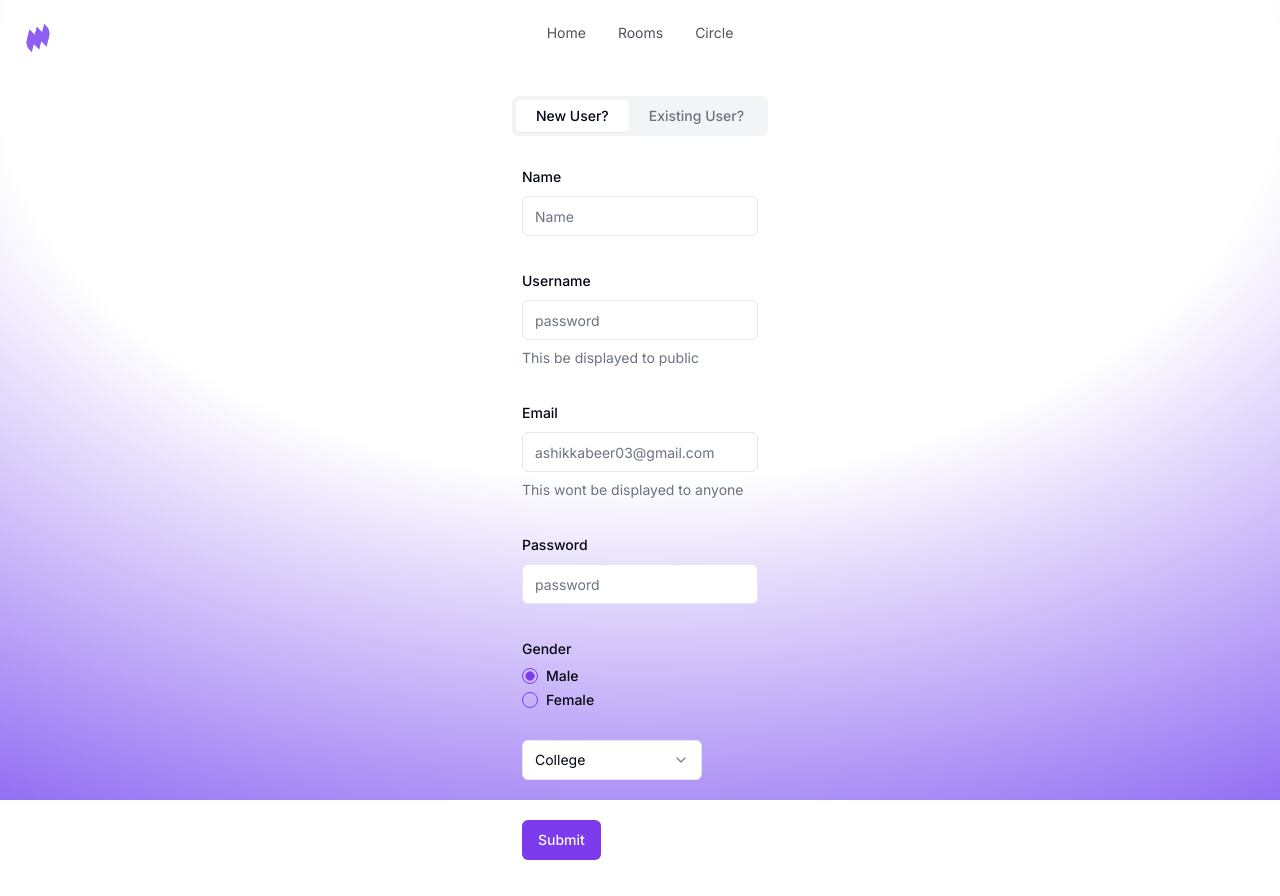
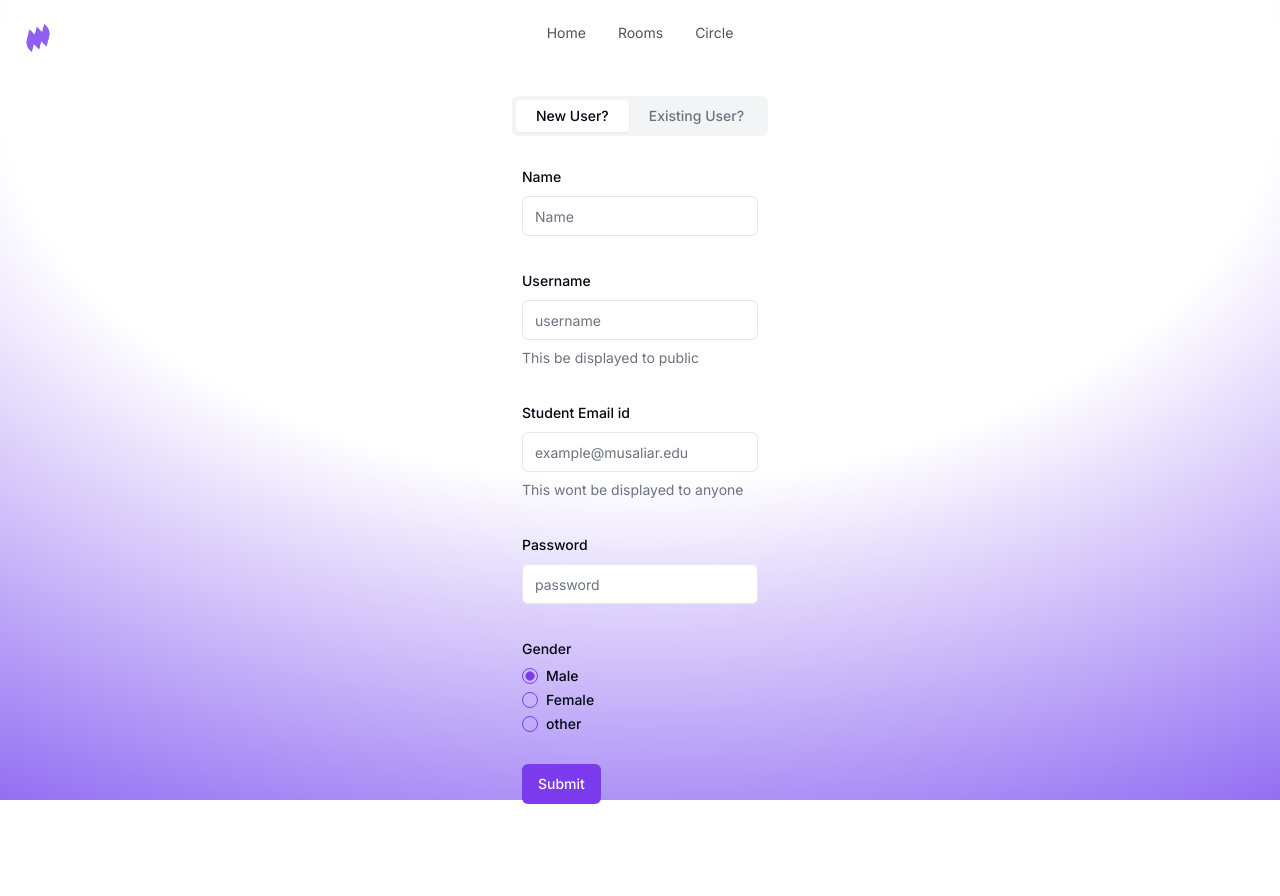
Before and after one commit to ashikkabeer/wave-frontend, a Next.js app: page /auth in a window 1280 px wide. Built offline with nearby package versions, Linux system fonts and the light colour scheme.

Commit message:
form fix

```diff
--- a/src/app/auth/signup.tsx
+++ b/src/app/auth/signup.tsx
@@ -1,9 +1,9 @@
-'use client';
-import formSchema from './schema/signup.schema';
-import { z } from 'zod';
-import { zodResolver } from '@hookform/resolvers/zod';
-import { useForm } from 'react-hook-form';
-import { Button } from '@/components/ui/button';
+"use client";
+import formSchema from "./schema/signup.schema";
+import { z } from "zod";
+import { zodResolver } from "@hookform/resolvers/zod";
+import { useForm } from "react-hook-form";
+import { Button } from "@/components/ui/button";
 import {
   Form,
   FormControl,
@@ -12,7 +12,7 @@ import {
   FormItem,
   FormLabel,
   FormMessage,
-} from '@/components/ui/form';
+} from "@/components/ui/form";
 
 import {
   Select,
@@ -20,44 +20,43 @@ import {
   SelectItem,
   SelectTrigger,
   SelectValue,
-} from '@/components/ui/select';
+} from "@/components/ui/select";
 
-import { Input } from '@/components/ui/input';
-import { Label } from '@/components/ui/label';
-import { RadioGroup, RadioGroupItem } from '@/components/ui/radio-group';
+import { Input } from "@/components/ui/input";
+import { Label } from "@/components/ui/label";
+import { RadioGroup, RadioGroupItem } from "@/components/ui/radio-group";
 
 export function ProfileForm() {
-  // 1. Define your form.
   const form = useForm<z.infer<typeof formSchema>>({
     resolver: zodResolver(formSchema),
     defaultValues: {
-      username: '',
+      username: "",
     },
   });
 
-  // 2. Define a submit handler.
   function onSubmit(values: z.infer<typeof formSchema>) {
     // Do something with the form values.
     // ✅ This will be type-safe and validated.
     console.log(values);
   }
-
+  const { handleSubmit } = useForm({
+    resolver: zodResolver(formSchema),
+  });
   return (
-    <div className='flex justify-center'>
+    <div className="flex justify-center">
       <Form {...form}>
-        <form onSubmit={form.handleSubmit(onSubmit)} className='space-y-8'>
-        <FormField
+        <form onSubmit={form.handleSubmit(onSubmit)} className="space-y-8">
+          <FormField
             control={form.control}
-            name='username'
+            name="name"
             render={({ field }) => (
               <div>
-                <FormItem className='mt-5'>
+                <FormItem className="mt-5">
                   <FormLabel>Name</FormLabel>
                   <FormControl>
-                    <Input placeholder='Name' {...field} />
+                    <Input placeholder="Name" {...field} />
                   </FormControl>
-                  <FormDescription>
-                  </FormDescription>
+                  <FormDescription></FormDescription>
                   <FormMessage />
                 </FormItem>
               </div>
@@ -65,17 +64,15 @@ export function ProfileForm() {
           />
           <FormField
             control={form.control}
-            name='username'
+            name="username"
             render={({ field }) => (
               <div>
-                <FormItem className='mt-5'>
+                <FormItem className="mt-5">
                   <FormLabel>Username</FormLabel>
                   <FormControl>
-                    <Input placeholder='password' {...field} />
+                    <Input placeholder="username" {...field} />
                   </FormControl>
-                  <FormDescription>
-                    This be displayed to public
-                  </FormDescription>
+                  <FormDescription>This be displayed to public</FormDescription>
                   <FormMessage />
                 </FormItem>
               </div>
@@ -83,13 +80,13 @@ export function ProfileForm() {
           />
           <FormField
             control={form.control}
-            name='username'
+            name="email"
             render={({ field }) => (
               <div>
-                <FormItem className='mt-5'>
-                  <FormLabel>Email</FormLabel>
+                <FormItem className="mt-5">
+                  <FormLabel>Student Email id</FormLabel>
                   <FormControl>
-                    <Input placeholder='ashikkabeer03@gmail.com' {...field} />
+                    <Input placeholder="example@musaliar.edu" {...field} />
                   </FormControl>
                   <FormDescription>
                     This wont be displayed to anyone
@@ -103,16 +100,15 @@ export function ProfileForm() {
           {/* ---------------------- */}
           <FormField
             control={form.control}
-            name='username'
+            name="password"
             render={({ field }) => (
               <div>
-                <FormItem className='mt-5'>
+                <FormItem className="mt-5">
                   <FormLabel>Password</FormLabel>
                   <FormControl>
-                    <Input placeholder='password' {...field} />
+                    <Input placeholder="password" {...field} />
                   </FormControl>
-                  <FormDescription>
-                  </FormDescription>
+                  <FormDescription></FormDescription>
                   <FormMessage />
                 </FormItem>
               </div>
@@ -121,20 +117,24 @@ export function ProfileForm() {
           {/* --------------------- */}
           <FormField
             control={form.control}
-            name='username'
+            name="gender"
             render={({ field }) => (
               <div>
-                <FormItem className='mt-5'>
+                <FormItem className="mt-5">
                   <FormLabel>Gender</FormLabel>
                   <FormControl>
-                    <RadioGroup defaultValue='option-one'>
-                      <div className='flex items-center space-x-2'>
-                        <RadioGroupItem value='option-one' id='option-one' />
-                        <Label htmlFor='option-one'>Male</Label>
+                    <RadioGroup {...field} defaultValue="male">
+                      <div className="flex items-center space-x-2">
+                        <RadioGroupItem value="male" id="male" />
+                        <Label htmlFor="male">Male</Label>
                       </div>
-                      <div className='flex items-center space-x-2'>
-                        <RadioGroupItem value='option-two' id='option-two' />
-                        <Label htmlFor='option-two'>Female</Label>
+                      <div className="flex items-center space-x-2">
+                        <RadioGroupItem value="female" id="female" />
+                        <Label htmlFor="female">Female</Label>
+                      </div>
+                      <div className="flex items-center space-x-2">
+                        <RadioGroupItem value="other" id="other" />
+                        <Label htmlFor="other">other</Label>
                       </div>
                     </RadioGroup>
                   </FormControl>
@@ -145,40 +145,7 @@ export function ProfileForm() {
             )}
           />
 
-          {/* --------------- */}
-
-          <FormField
-            control={form.control}
-            name='username'
-            render={({ field }) => (
-              <div>
-                <FormItem className='mt-5'>
-                  {/* <FormLabel>Gender</FormLabel> */}
-                  <FormControl>
-                    <Select>
-                      <SelectTrigger className='w-[180px]'>
-                        <SelectValue placeholder='College' />
-                      </SelectTrigger>
-                      <SelectContent>
-                        <SelectItem value='light'>
-                          Musaliar College of Engineering and Technology
-                        </SelectItem>
-                        <SelectItem value='dark'>TKM</SelectItem>
-                        <SelectItem value='system'>CET</SelectItem>
-                      </SelectContent>
-                    </Select>
-                  </FormControl>
-                  <FormDescription>
-                  </FormDescription>
-                  <FormMessage />
-                </FormItem>
-              </div>
-            )}
-          />
-
-          {/* ----------- */}
-
-          <Button type='submit'>Submit</Button>
+          <Button type="submit">Submit</Button>
         </form>
       </Form>
     </div>
```
